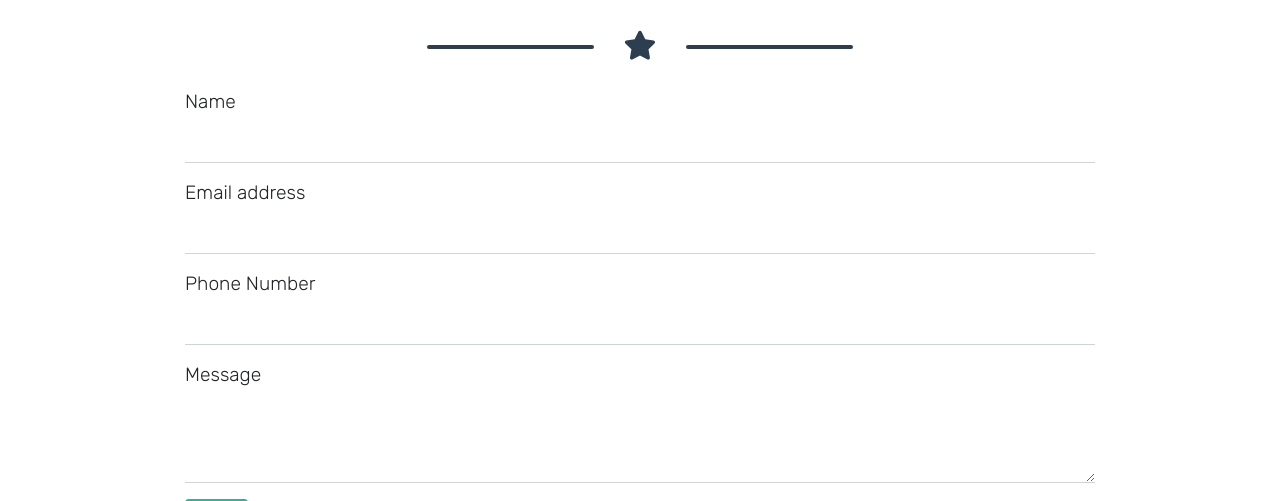
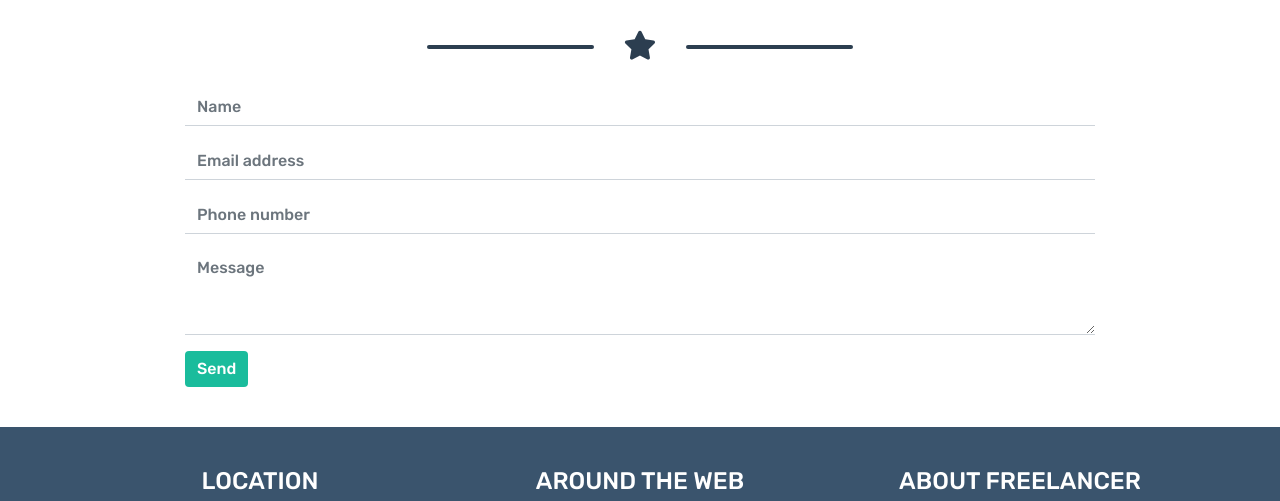
Before and after one commit to banjug/html-css-bootstrap-freelancer, a plain HTML site: page index.html in a window 1280 px wide. Shown: the part 2079-2580 px from the top of the page. Drawn offline with nearby package versions, Linux system fonts and the light colour scheme.

Commit message:
substitute label for placeholder in form

```diff
--- a/index.html
+++ b/index.html
@@ -145,20 +145,20 @@
                     <div class="col">
                         <form>
                             <div class="mb-3">
-                                <label for="form-name-input" class="form-label">Name</label>
-                                <input type="text" class="form-control" id="form-name-input" required>
+                                <!-- <label for="form-name-input" class="form-label">Name</label> -->
+                                <input type="text" class="form-control" id="form-name-input" placeholder="Name" required>
                             </div>
                             <div class="mb-3">
-                                <label for="form-email-input" class="form-label">Email address</label>
-                                <input type="email" class="form-control" id="form-email-input" required>
+                                <!-- <label for="form-email-input" class="form-label">Email address</label> -->
+                                <input type="email" class="form-control" id="form-email-input" placeholder="Email address" required>
                             </div>
                             <div class="mb-3">
-                                <label for="form-number-input" class="form-label">Phone Number</label>
-                                <input type="tel" class="form-control" id="form-number-input" required>
+                                <!-- <label for="form-number-input" class="form-label">Phone Number</label> -->
+                                <input type="tel" class="form-control" id="form-number-input" placeholder="Phone number" required>
                             </div>
                             <div class="mb-3">
-                                <label for="form-msg-input" class="form-label">Message</label>
-                                <textarea class="form-control" id="form-msg-input" rows="3"></textarea>
+                                <!-- <label for="form-msg-input" class="form-label">Message</label> -->
+                                <textarea class="form-control" id="form-msg-input" rows="3" placeholder="Message"></textarea>
                             </div>
 
                             <button type="submit" class="btn btn-primary">Send</button>
```
